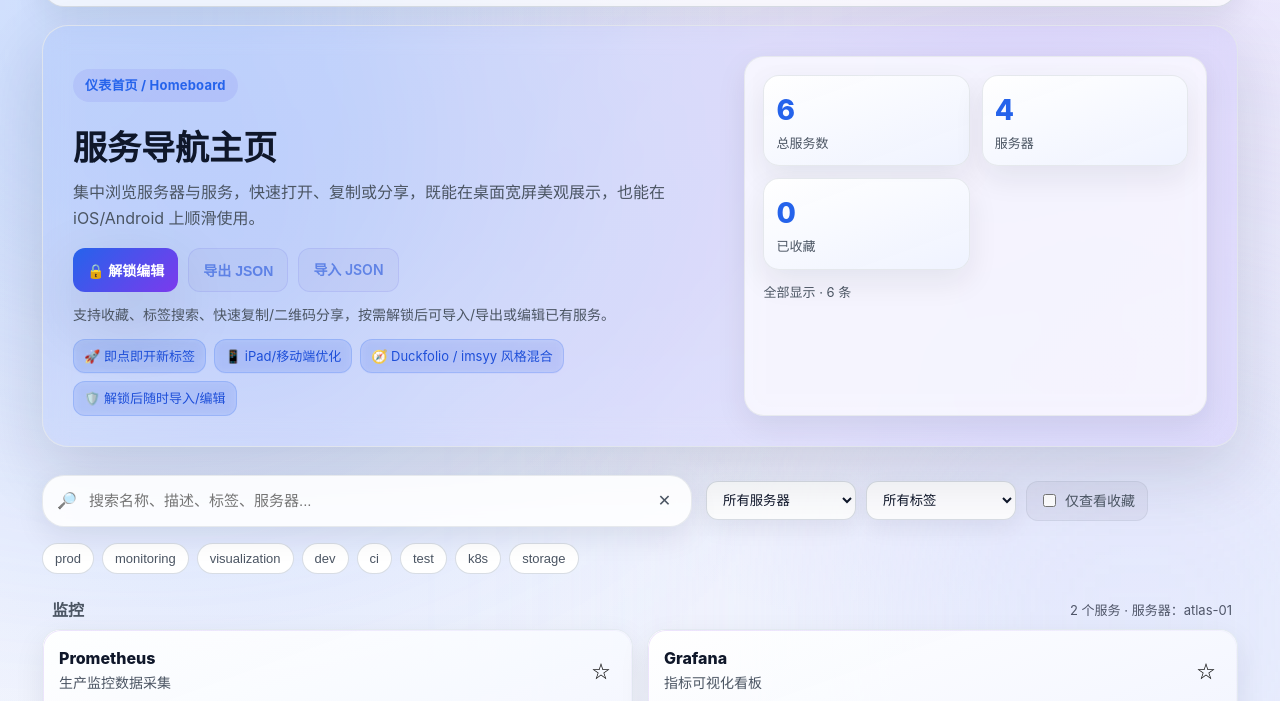
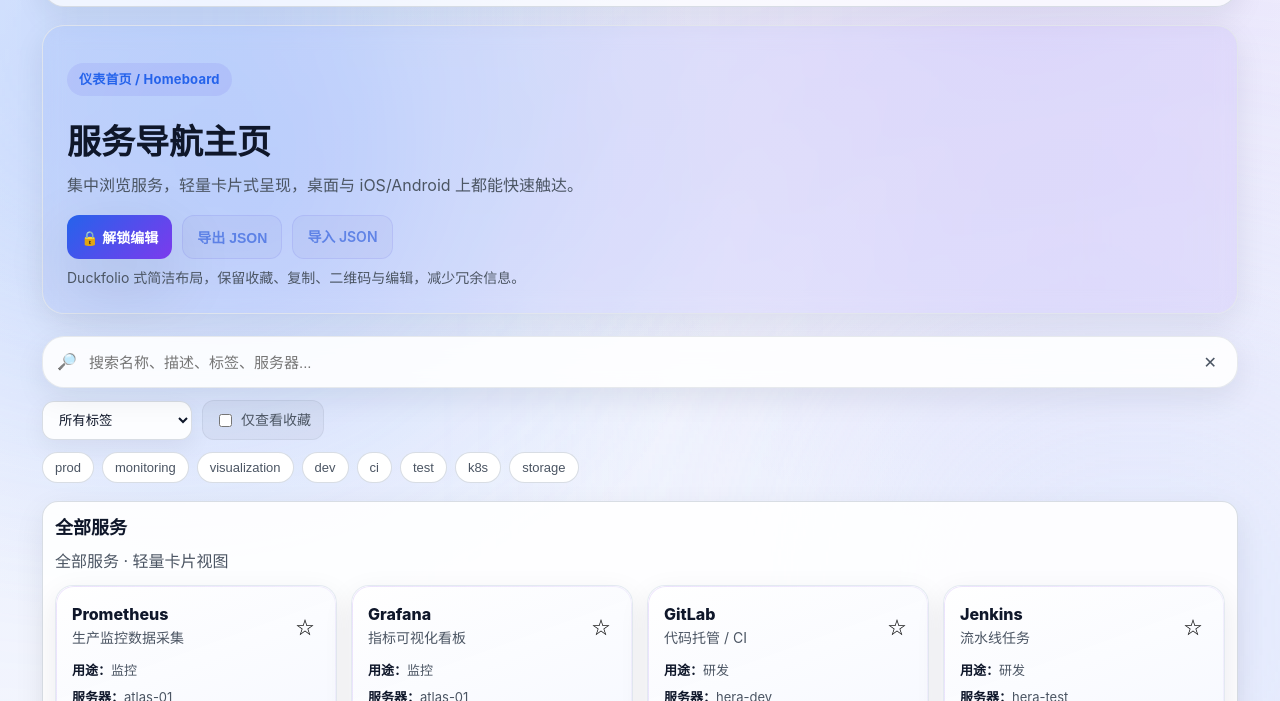
Before and after one commit to kaylonidziedzic/homepage, a plain HTML site: page index.html in a window 1280 px wide. Shown: the part 98-799 px from the top of the page. Drawn offline with Linux system fonts and the light colour scheme.

Commit message:
Simplify layout with flat cards

```diff
--- a/app.js
+++ b/app.js
@@ -12,17 +12,15 @@ let editingId = null;
 const state = {
   search: "",
   tag: "",
-  server: "",
   favoritesOnly: false,
   favorites: loadFavorites(),
 };
 
 const elements = {
-  groups: document.getElementById("groups"),
+  cards: document.getElementById("cards"),
   search: document.getElementById("searchInput"),
   clearSearch: document.getElementById("clearSearch"),
   tagFilter: document.getElementById("tagFilter"),
-  serverFilter: document.getElementById("serverFilter"),
   favoriteFilter: document.getElementById("favoriteFilter"),
   tagChips: document.getElementById("tagChips"),
   unlockButton: document.getElementById("unlockButton"),
@@ -36,9 +34,6 @@ const elements = {
   formTitle: document.getElementById("formTitle"),
   formSubtitle: document.getElementById("formSubtitle"),
   toast: document.getElementById("toast"),
-  statServices: document.getElementById("statServices"),
-  statServers: document.getElementById("statServers"),
-  statFavorites: document.getElementById("statFavorites"),
   statFilters: document.getElementById("statFilters"),
 };
 
@@ -65,11 +60,6 @@ function bindEvents() {
 
   elements.tagFilter.addEventListener("change", (e) => {
     state.tag = e.target.value;
-    render();
-  });
-
-  elements.serverFilter.addEventListener("change", (e) => {
-    state.server = e.target.value;
     render();
   });
 
@@ -134,12 +124,6 @@ function bindEvents() {
 }
 
 function renderFilters() {
-  const serverOptions = ["", ...new Set(servers.map((s) => s.name))];
-  elements.serverFilter.innerHTML = serverOptions
-    .map((s) => `<option value="${s}">${s || "所有服务器"}</option>`)
-    .join("");
-  elements.serverFilter.value = state.server;
-
   const tags = new Set();
   services.forEach((svc) => svc.tags?.forEach((t) => tags.add(t)));
   const tagOptions = ["", ...tags];
@@ -179,34 +163,15 @@ function render() {
       .some((text) => text.toLowerCase().includes(state.search));
 
     const matchesTag = !state.tag || svc.tags?.includes(state.tag);
-    const matchesServer = !state.server || svc.server === state.server;
     const matchesFavorite = !state.favoritesOnly || state.favorites.has(svc.id);
-    return matchesSearch && matchesTag && matchesServer && matchesFavorite;
+    return matchesSearch && matchesTag && matchesFavorite;
   });
 
-  const groups = groupByPurpose(filtered);
-  elements.groups.innerHTML = groups
-    .map((group) => renderGroup(group.purpose, group.items))
-    .join("") || `<div class="empty">没有匹配的服务</div>`;
+  elements.cards.innerHTML =
+    filtered.map((svc) => renderCard(svc)).join("") || `<div class="empty">没有匹配的服务</div>`;
 
   bindCardActions();
-  updateStats(filtered.length);
-}
-
-function renderGroup(purpose, items) {
-  const count = items.length;
-  const serverSet = new Set(items.map((i) => i.server));
-  const serverText = Array.from(serverSet).join(", ");
-  const cards = items.map(renderCard).join("");
-  return `
-    <div class="group">
-      <div class="group-header">
-        <div class="group-title">${purpose || "未分类"}</div>
-        <div class="group-meta">${count} 个服务 · 服务器：${serverText}</div>
-      </div>
-      <div class="cards">${cards}</div>
-    </div>
-  `;
+  updateStats();
 }
 
 function renderCard(svc) {
@@ -299,16 +264,6 @@ function bindCardActions() {
       startEdit(id);
     });
   });
-}
-
-function groupByPurpose(list) {
-  const map = new Map();
-  list.forEach((svc) => {
-    const key = svc.purpose || "未分类";
-    if (!map.has(key)) map.set(key, []);
-    map.get(key).push(svc);
-  });
-  return Array.from(map.entries()).map(([purpose, items]) => ({ purpose, items }));
 }
 
 function toggleFavorite(id) {
@@ -454,24 +409,16 @@ function showToast(message, isError = false) {
   setTimeout(() => elements.toast.classList.remove("show"), 2000);
 }
 
-function updateStats(filteredCount) {
-  const totalServices = services.length;
-  const totalServers = new Set(servers.map((s) => s.name)).size;
-  const favoriteCount = state.favorites.size;
-  elements.statServices.textContent = totalServices;
-  elements.statServers.textContent = totalServers;
-  elements.statFavorites.textContent = favoriteCount;
-
+function updateStats() {
   const activeFilters = [];
   if (state.search) activeFilters.push(`搜索: ${state.search}`);
   if (state.tag) activeFilters.push(`标签: ${state.tag}`);
-  if (state.server) activeFilters.push(`服务器: ${state.server}`);
   if (state.favoritesOnly) activeFilters.push("仅收藏");
 
   if (activeFilters.length === 0) {
-    elements.statFilters.textContent = `全部显示 · ${filteredCount} 条`;
+    elements.statFilters.textContent = "全部服务 · 轻量卡片视图";
   } else {
-    elements.statFilters.textContent = `${filteredCount} 条 · ${activeFilters.join(" · ")}`;
+    elements.statFilters.textContent = `筛选中 · ${activeFilters.join(" · ")}`;
   }
 }
 
--- a/index.html
+++ b/index.html
@@ -28,7 +28,7 @@
       <div class="hero-left">
         <p class="eyebrow">仪表首页 / Homeboard</p>
         <div class="title">服务导航主页</div>
-        <div class="subtitle">集中浏览服务器与服务，快速打开、复制或分享，既能在桌面宽屏美观展示，也能在 iOS/Android 上顺滑使用。</div>
+        <div class="subtitle">集中浏览服务，轻量卡片式呈现，桌面与 iOS/Android 上都能快速触达。</div>
         <div class="hero-actions">
           <button id="unlockButton" class="btn primary">🔒 解锁编辑</button>
           <button id="exportButton" class="btn ghost" disabled>导出 JSON</button>
@@ -37,30 +37,7 @@
             <input type="file" id="importInput" accept="application/json" disabled />
           </label>
         </div>
-        <div class="hero-note">支持收藏、标签搜索、快速复制/二维码分享，按需解锁后可导入/导出或编辑已有服务。</div>
-        <div class="hero-list">
-          <div class="hero-chip">🚀 即点即开新标签</div>
-          <div class="hero-chip">📱 iPad/移动端优化</div>
-          <div class="hero-chip">🧭 Duckfolio / imsyy 风格混合</div>
-          <div class="hero-chip">🛡️ 解锁后随时导入/编辑</div>
-        </div>
-      </div>
-      <div class="hero-right">
-        <div class="stat-grid">
-          <div class="stat-card">
-            <div class="stat-value" id="statServices">0</div>
-            <div class="stat-label">总服务数</div>
-          </div>
-          <div class="stat-card">
-            <div class="stat-value" id="statServers">0</div>
-            <div class="stat-label">服务器</div>
-          </div>
-          <div class="stat-card">
-            <div class="stat-value" id="statFavorites">0</div>
-            <div class="stat-label">已收藏</div>
-          </div>
-        </div>
-        <div class="stat-hint" id="statFilters">全部显示中</div>
+        <div class="hero-note">Duckfolio 式简洁布局，保留收藏、复制、二维码与编辑，减少冗余信息。</div>
       </div>
     </header>
 
@@ -71,9 +48,6 @@
         <button id="clearSearch" class="icon-btn" title="清除搜索">✕</button>
       </div>
       <div class="control-group filters">
-        <select id="serverFilter">
-          <option value="">所有服务器</option>
-        </select>
         <select id="tagFilter">
           <option value="">所有标签</option>
         </select>
@@ -86,7 +60,15 @@
 
     <section id="tagChips" class="chips" aria-label="快速标签"></section>
 
-    <section id="groups" class="groups"></section>
+    <section class="panel slim">
+      <div class="panel-head">
+        <div>
+          <div class="panel-title">全部服务</div>
+          <div class="panel-subtitle" id="statFilters">轻量卡片视图，支持搜索 / 标签 / 收藏</div>
+        </div>
+      </div>
+      <div id="cards" class="cards flat"></div>
+    </section>
 
     <section id="addForm" class="panel" hidden>
       <div class="panel-head">
--- a/styles.css
+++ b/styles.css
@@ -148,16 +148,16 @@ a.link:hover {
 
 .hero {
   display: grid;
-  grid-template-columns: minmax(0, 1.4fr) minmax(320px, 1fr);
-  gap: 24px;
-  align-items: stretch;
-  margin-bottom: 28px;
+  grid-template-columns: 1fr;
+  gap: 16px;
+  align-items: start;
+  margin-bottom: 22px;
   background: var(--gradient-soft);
   border: 1px solid rgba(228, 231, 236, 0.86);
-  border-radius: 26px;
-  padding: clamp(22px, 3vw, 30px);
-  box-shadow: var(--shadow);
-  backdrop-filter: blur(12px);
+  border-radius: 22px;
+  padding: clamp(18px, 3vw, 24px);
+  box-shadow: var(--shadow-soft);
+  backdrop-filter: blur(10px);
 }
 
 .hero-left .title {
@@ -168,31 +168,14 @@ a.link:hover {
 
 .hero-left .subtitle {
   color: var(--muted);
-  line-height: 1.65;
-  max-width: 680px;
+  line-height: 1.6;
+  max-width: 640px;
 }
 
 .hero-left .hero-note {
   color: var(--muted);
   font-size: 14px;
-  margin-top: 12px;
-}
-
-.hero-list {
-  display: flex;
-  flex-wrap: wrap;
-  gap: 8px;
-  margin-top: 12px;
-}
-
-.hero-chip {
-  padding: 6px 10px;
-  border-radius: 12px;
-  background: rgba(37, 99, 235, 0.1);
-  color: var(--accent-strong);
-  font-size: 13px;
-  border: 1px solid rgba(37, 99, 235, 0.18);
-  backdrop-filter: blur(4px);
+  margin-top: 8px;
 }
 
 .eyebrow {
@@ -259,9 +242,9 @@ a.link:hover {
 
 .controls {
   display: grid;
-  grid-template-columns: minmax(320px, 1.1fr) minmax(260px, 0.9fr);
-  gap: 14px;
-  margin-bottom: 16px;
+  grid-template-columns: 1fr;
+  gap: 12px;
+  margin-bottom: 12px;
 }
 
 .control-group {
@@ -603,6 +586,11 @@ a.link:hover {
   margin-top: 18px;
 }
 
+.panel.slim {
+  padding: 12px;
+  margin-top: 12px;
+}
+
 .panel-head {
   display: flex;
   align-items: center;
```
